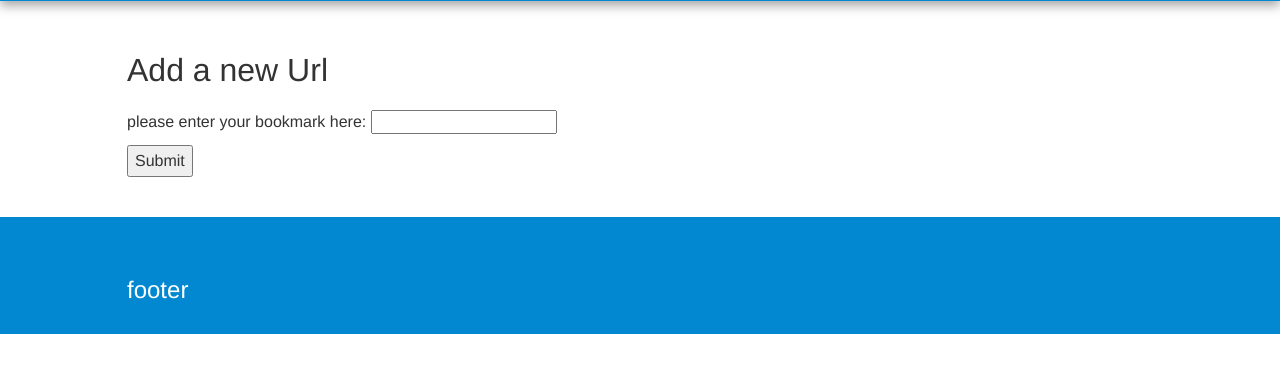
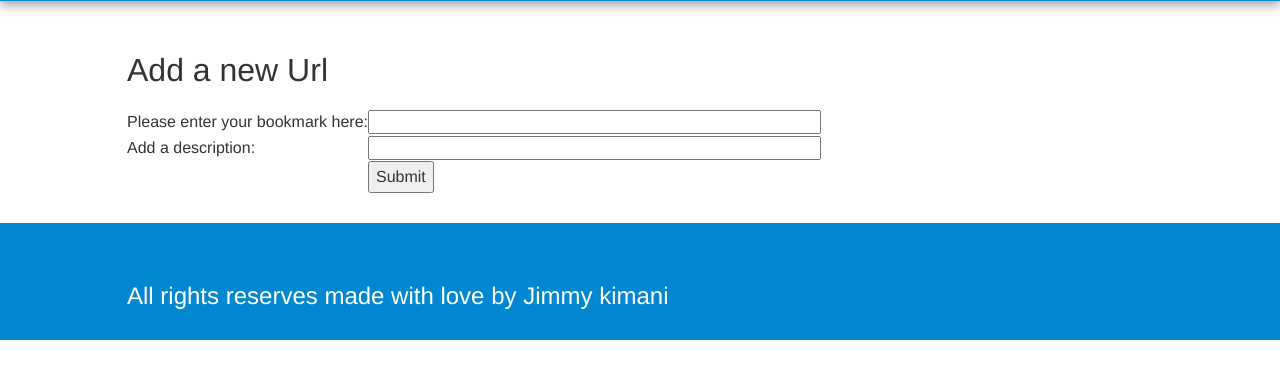
Before and after one commit to jimmykimani/bookyplus, a Flask app: page /add in a window 1280 px wide. Shown: the part 97-476 px from the top of the page. Run offline with Flask 2, Linux system fonts and the light colour scheme; some libraries are stand-ins or nearby versions.

Commit message:
Create bookmark form & Add validation to user input

```diff
--- a/thermo/forms.py
+++ b/thermo/forms.py
@@ -5,6 +5,6 @@ from wtforms import ValidationError
 from flask_wtf.html5 import URLField
 
 
-class BookmarkForm(Form):
+class BookmarkForm(FlaskForm):
     url = URLField('url', validators=[Required(), url()])
-    description = StringField('Description')
+    description = StringField('Description', validators=[Required()] )
--- a/thermo/static/main.css
+++ b/thermo/static/main.css
@@ -114,10 +114,12 @@ nav a {
 nav a:hover,
 nav a:visited {
     color: white;
+
 }
 
 nav a:hover {
-    text-decoration: underline;
+    text-decoration: none;
+    color:#FFB74D;
 }
 
 /* ==============
--- a/thermo/templates/add.html
+++ b/thermo/templates/add.html
@@ -7,15 +7,23 @@ Thermos |Add a url
 <section>
     <h1>Add a new Url</h1>
     <Form action="" method="post">
-        <article>
-            <p>
-                please enter your bookmark here: <input type="text" name="url">
-                </p>
-                <p>
-                    <button type="submit">Submit</button>
-                </p>
+        {{form.hidden_tag()}}
+        <table>
+            <tr>
 
-        </article>
+          <td> Please enter your bookmark here: </td>
+          <td> {{form.url(size=50)}}</td>
+          </tr>
+            <tr>
+
+          <td>  Add a description: </td>
+          <td> {{form.description(size=50)}}</td>
+          </tr>
+          <tr>
+          <td></td>
+          <td> <button type='submit'>Submit</button></td>
+          </tr>
+          </table>
     </Form>
 </section>
 {%endblock%}
--- a/thermo/templates/base.html
+++ b/thermo/templates/base.html
@@ -59,7 +59,7 @@
 
         <div class="footer-container">
             <footer class="wrapper">
-                <h3>footer</h3>
+                <h3>All rights reserves made with love by Jimmy kimani</h3>
             </footer>
         </div>
 
--- a/thermo/thermos.py
+++ b/thermo/thermos.py
@@ -2,14 +2,14 @@ import os
 from datetime import datetime
 # from flask_bootstrap import Bootstrap
 from flask import Flask, render_template,url_for,request,redirect,url_for,flash
-
+from forms import BookmarkForm
 
 app = Flask(__name__)
 
 bookmarks = []
 app.config['SECRET_KEY'] = os.environ.get('SECRET_KEY')
 
-def store_bookmark(url):
+def store_bookmark(url, description):
     bookmarks.append(dict(
         url=url,
         user=("jimmy"),
@@ -17,20 +17,23 @@ def store_bookmark(url):
 
     )
     )
-
+def new_bookmarks(num):
+    return sorted(bookmarks, key=lambda bm:['date'], reverse=True)[:num]
 @app.route('/')
 @app.route('/index')
 def index():
-    return render_template('index.html')
+    return render_template('index.html', new_bookmarks=new_bookmarks(5))
 
 @app.route('/add', methods=['GET', 'POST'])
 def add():
-    if request.method == 'POST':
-        url = request.form['url']
-        store_bookmark(url)
-        flash("Stored bookmark '{}'".format(url))
+    form = BookmarkForm()
+    if form.validate_on_submit():
+        url = form.url.data
+        description = form.description.data
+        store_bookmark(url, description)
+        flash("Stored  '{}'".format(description))
         return redirect(url_for('index'))
-    return render_template('add.html')
+    return render_template('add.html', form=form)
 
 
 @app.errorhandler(404)
```
Also changed, not shown: thermo/__init__.py (+15 -0 lines), thermo/templates/index.html (+14 -2 lines).
